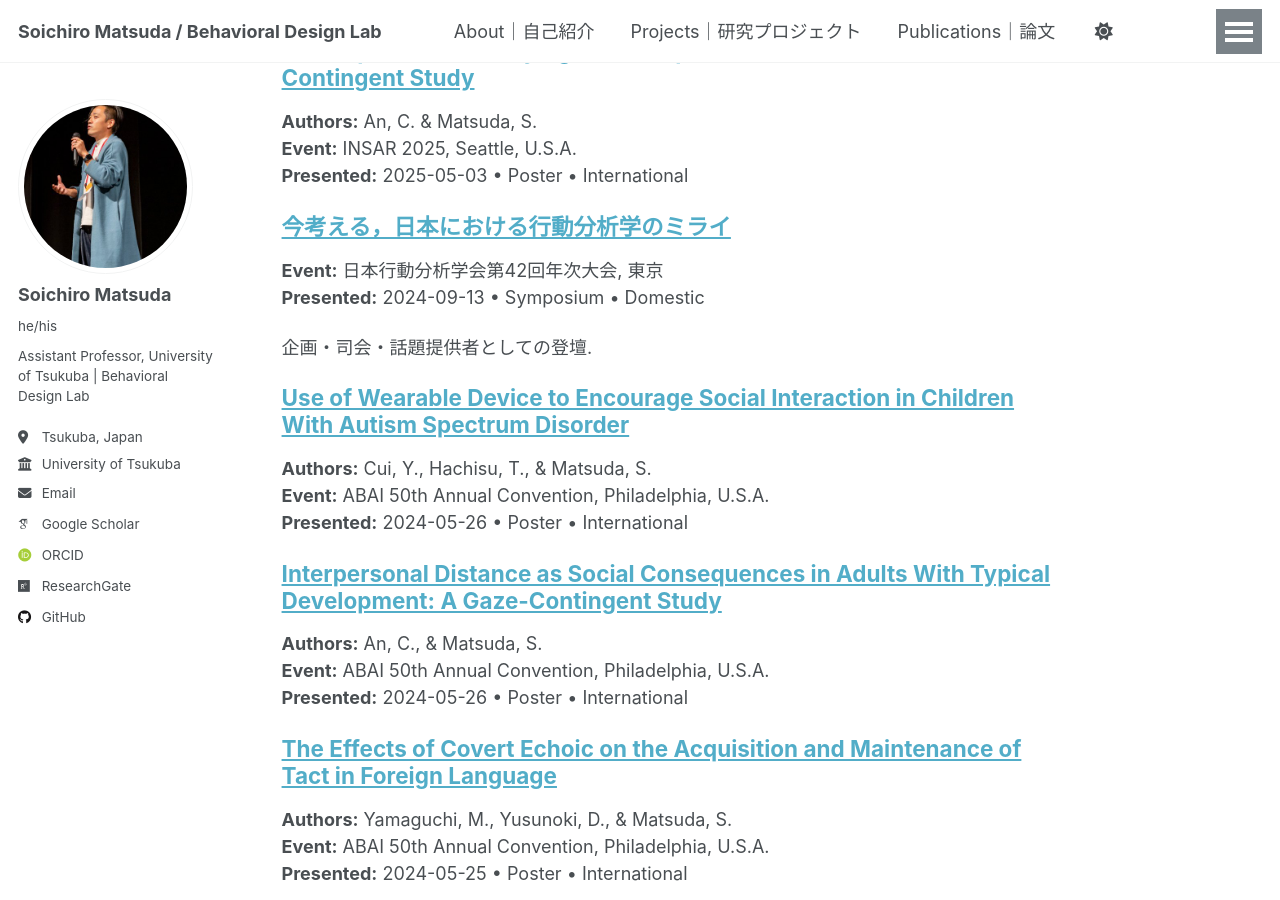
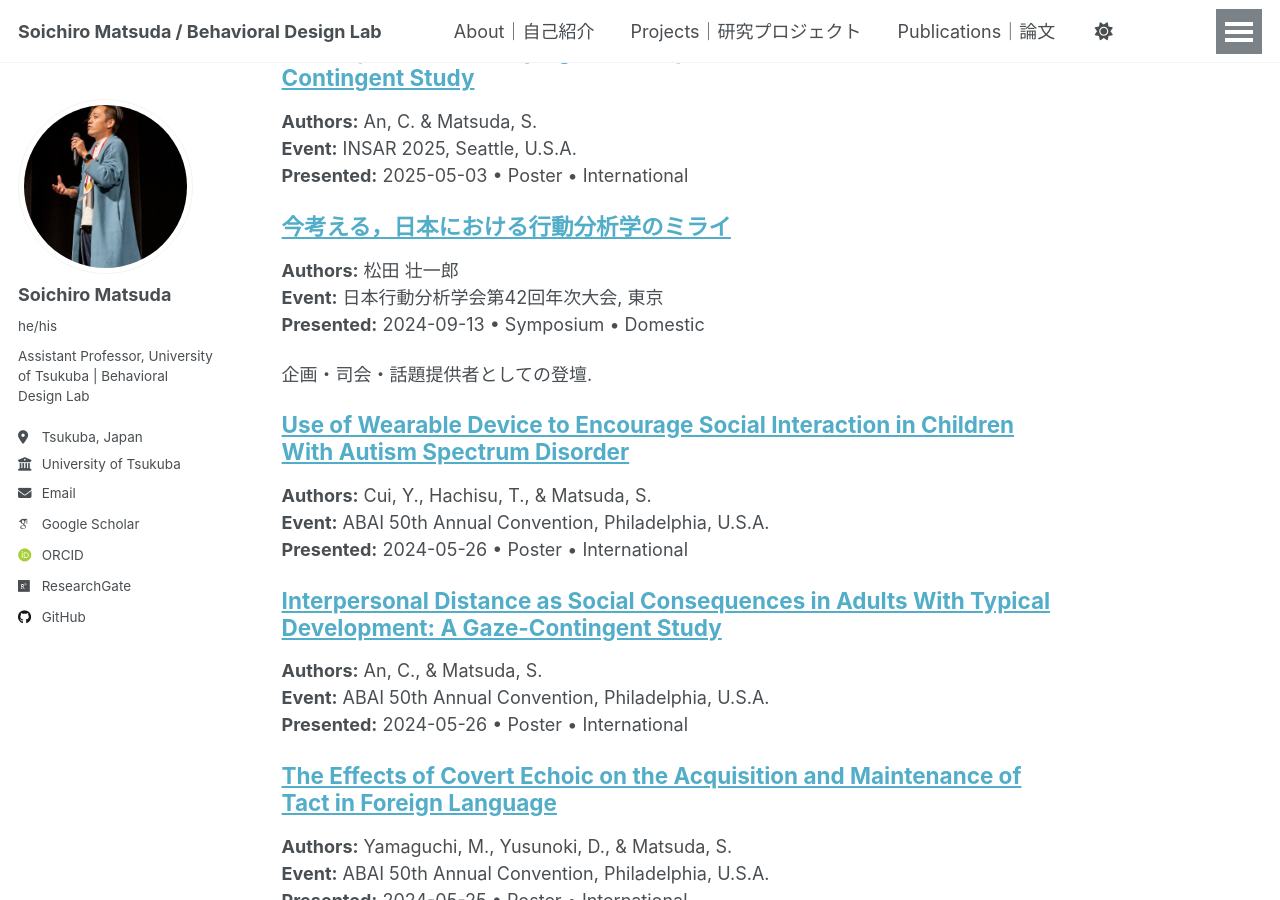
Before and after one commit to BehavioralDesignerMatsuda/BehavioralDesignerMatsuda.github.io, a Jekyll site: the page built from _pages/talks.md, in a window 1280 px wide and 900 px high, scrolled down 656 px. Built offline with Jekyll 4.4.1, drawn with Linux system fonts in a browser that asks for light colours; some web fonts are replaced; a script that is not in the unit is left out.

Commit message:
Update 2024-JABA-Sympo.md

```diff
--- a/_talks/2024-JABA-Sympo.md
+++ b/_talks/2024-JABA-Sympo.md
@@ -4,6 +4,7 @@ collection: talks
 date: 2024-09-13
 audience: domestic
 format: symposium
+authors: "松田 壮一郎"
 event: "日本行動分析学会第42回年次大会"
 location: "東京"
 excerpt: "企画・司会・話題提供者としての登壇."
```
